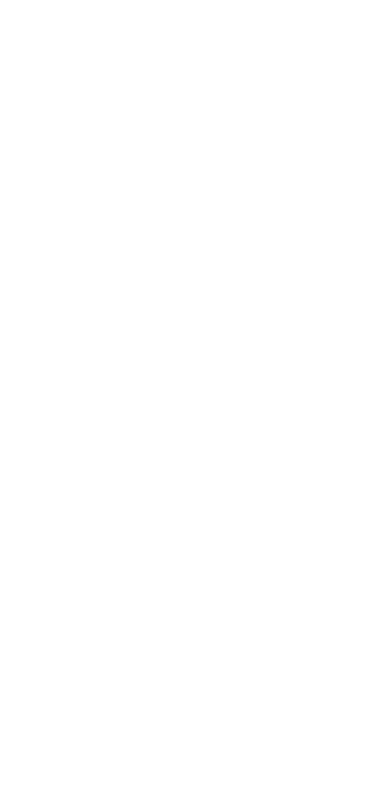
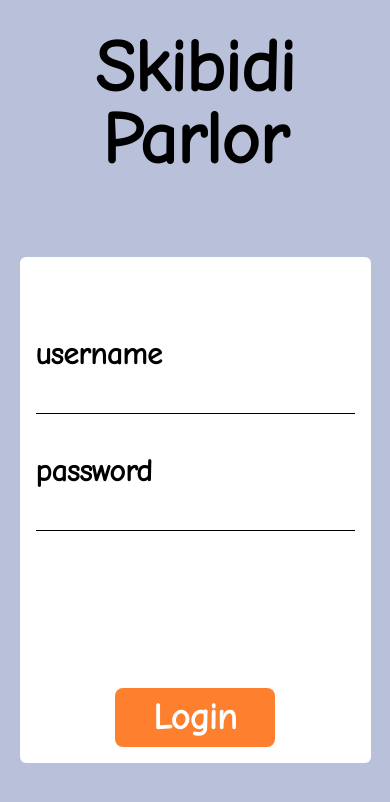
Before and after one commit to Skibidi-Parlor/SkibidiParlor, a React (Vite) app in the folder client/: page /login in a window 390 px wide. Before the commit this address had no page. Shown: the top 802 px of the page. Built offline with nearby package versions, Linux system fonts and the light colour scheme.

Commit message:
really simple mobile version of login page

```diff
--- a/client/src/App.tsx
+++ b/client/src/App.tsx
@@ -1,6 +1,7 @@
 import { Routes, Route } from "react-router-dom";
 
 import Home from "./pages/home";
+import Login from "./pages/login";
 
 import SliceSweeper from "./pages/games/slice_sweeper";
 
@@ -8,6 +9,7 @@
   return (
     <Routes>
       <Route index element={<Home />} />
+      <Route path="login" element={<Login />} />
 
       <Route path="games">
         <Route path="SliceSweeper" element={<SliceSweeper />} />
--- /dev/null
+++ b/client/src/pages/login.tsx
@@ -0,0 +1,15 @@
+
+const Login = () => {
+    return(<div className="bg-[#B9C0DA] min-w-screen min-h-screen flex flex-col items-center ">
+        <h1 className="text-7xl font-bold text-center mt-[2rem]">Skibidi Parlor</h1>
+        <div className="h-[60vh] w-[90vw] lg:h-[60vh] lg:w-[35vw] bg-white rounded-md p-[1rem] flex flex-col mt-auto mb-auto p-8">
+            <p className="text-3xl font-bold mt-[4rem]">username</p>
+            <input className="border-b-1 focus:outline-none focus:border-b-2 mb-4 mt-4"></input>
+            <p className="text-3xl mt-4 font-bold pt-2">password</p>
+            <input type="password" className="border-b-1 focus:outline-none focus:border-b-2 mt-4"></input>
+            <button className="w-[50%] h-[12.5%] bg-[#FE7F2D] hover:bg-[#e35a01] text-white rounded-lg self-center mt-auto text-4xl font-semibold">Login</button>
+        </div>
+    </div>);
+};
+
+export default Login;
```
